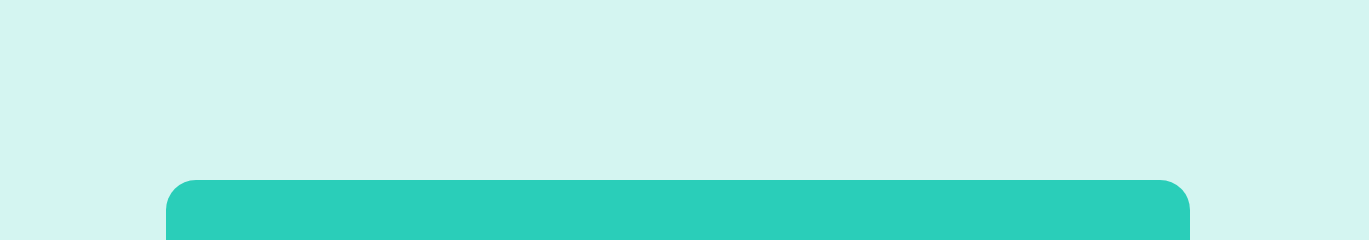
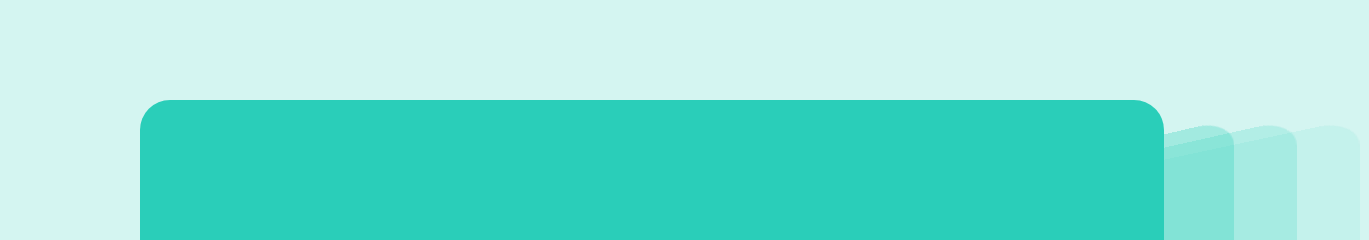
Before and after one commit to jkelabora/r-pi-demo, a website: page components/bespoke.js/demo/index.html in a window 1280 px wide. Shown: the top 240 px of the page, 1369 px wide, since content can reach past the window. Drawn offline with Linux system fonts and the light colour scheme; a web font is replaced by a local one.

Commit message:
styles for lappy

```diff
--- a/components/bespoke.js/demo/index.html
+++ b/components/bespoke.js/demo/index.html
@@ -11,6 +11,7 @@
 	<body class="coverflow">
 		<div id="main">
 			<article>
+				<section><h1>---></h1></section>
 				<section>
 					<h1>Raspberry Pipeline..</h1>
 					<h2>'This shit is technology-as'</h2>
--- a/components/bespoke.js/demo/style.css
+++ b/components/bespoke.js/demo/style.css
@@ -232,8 +232,8 @@ section {
 	width: 1024px;
 	height: 600px;
 	position: absolute;
-	top: 50%;
-	left: 50%;
+	top: 40%;
+	left: 48%;
 	margin-left: -474px;
 	margin-top: -220px;
 	opacity: 0;
```
